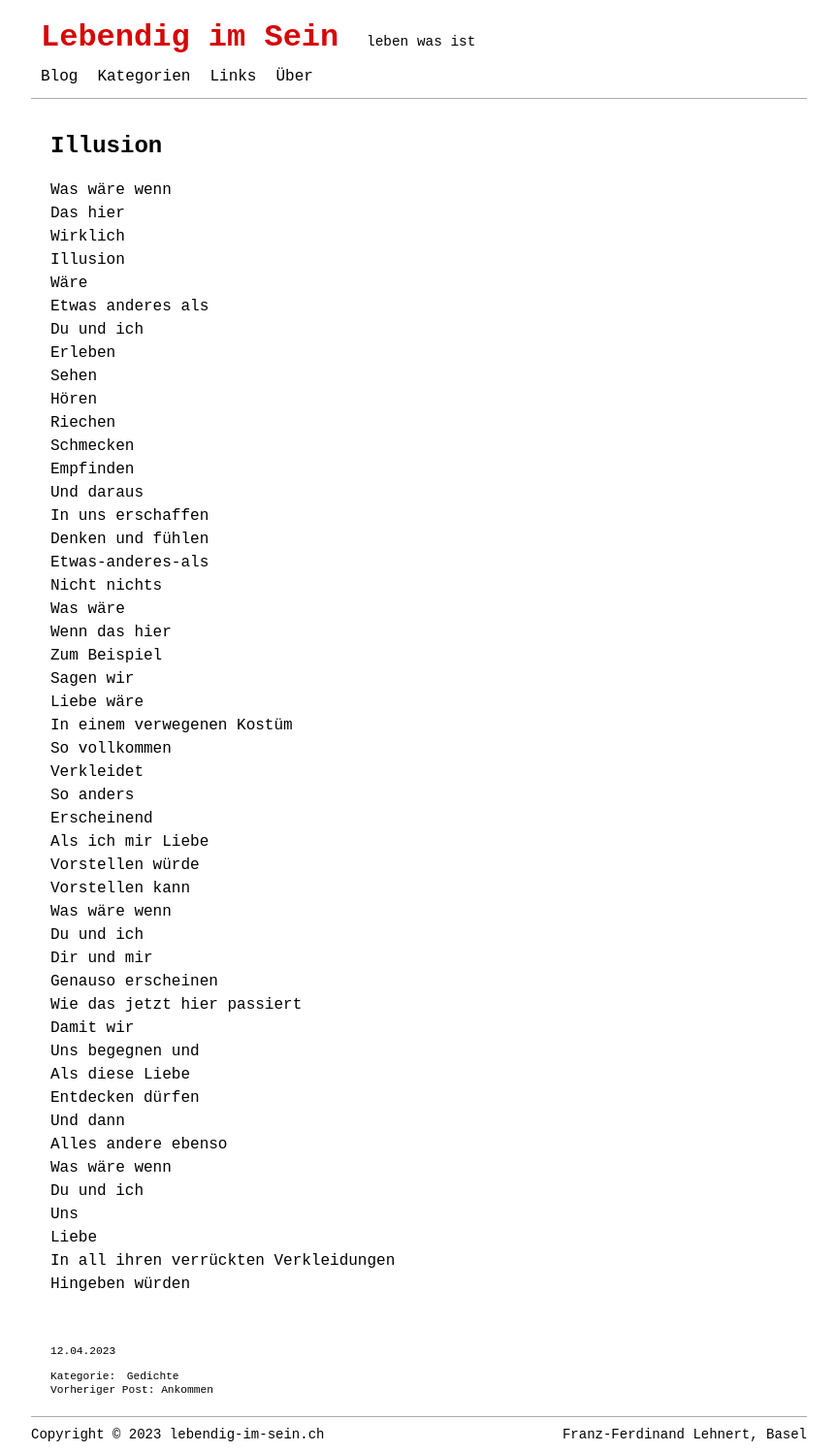
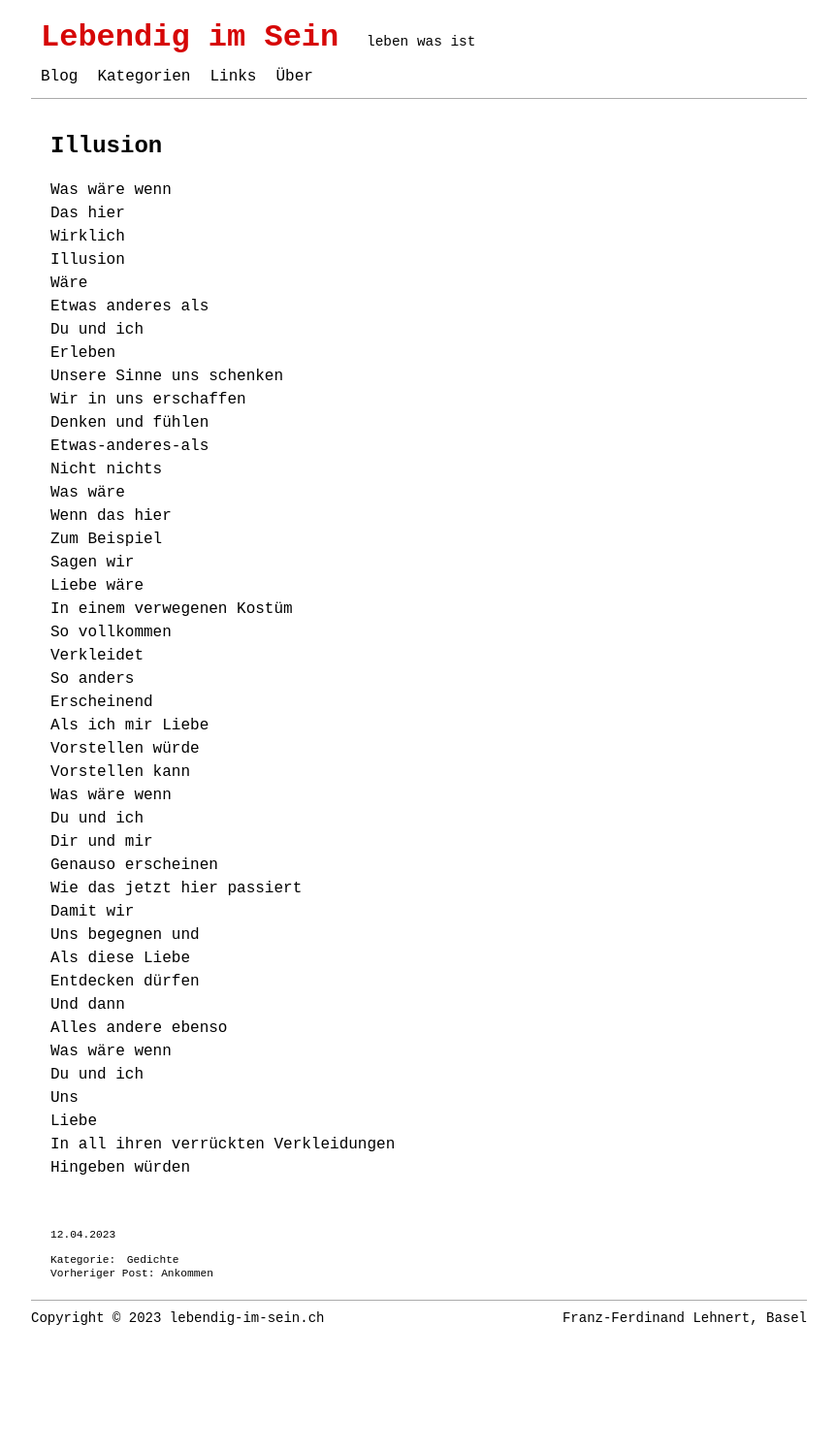
Before and after one commit to lebendigimsein/webpage, a Jekyll site: the page built from _posts/2023-04-12-illusion.markdown, in a window 1280 px wide. Shown: the whole page at 97% size, without its empty margins (208-1071 px from the left). Built offline with Jekyll 4.4.1, drawn with Linux system fonts in a browser that asks for light colours; after the commit the page ends 1377 px from its top, so only the background shows below that.

Commit message:
illusion changed

```diff
--- a/_posts/2023-04-12-illusion.markdown
+++ b/_posts/2023-04-12-illusion.markdown
@@ -15,13 +15,8 @@ Wäre
 Etwas anderes als
 Du und ich
 Erleben
-Sehen
-Hören
-Riechen
-Schmecken
-Empfinden
-Und daraus
-In uns erschaffen
+Unsere Sinne uns schenken
+Wir in uns erschaffen
 Denken und fühlen
 Etwas-anderes-als
 Nicht nichts
```
